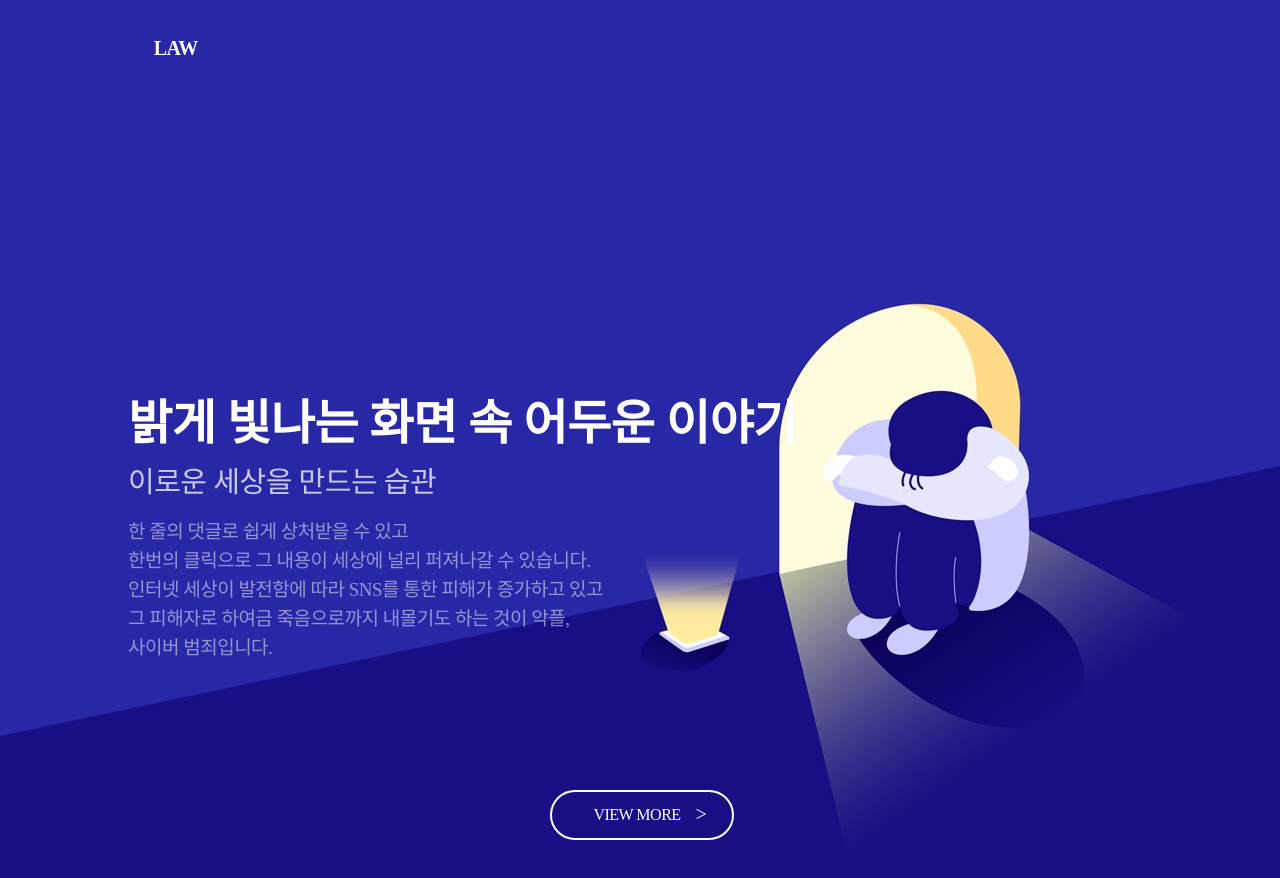
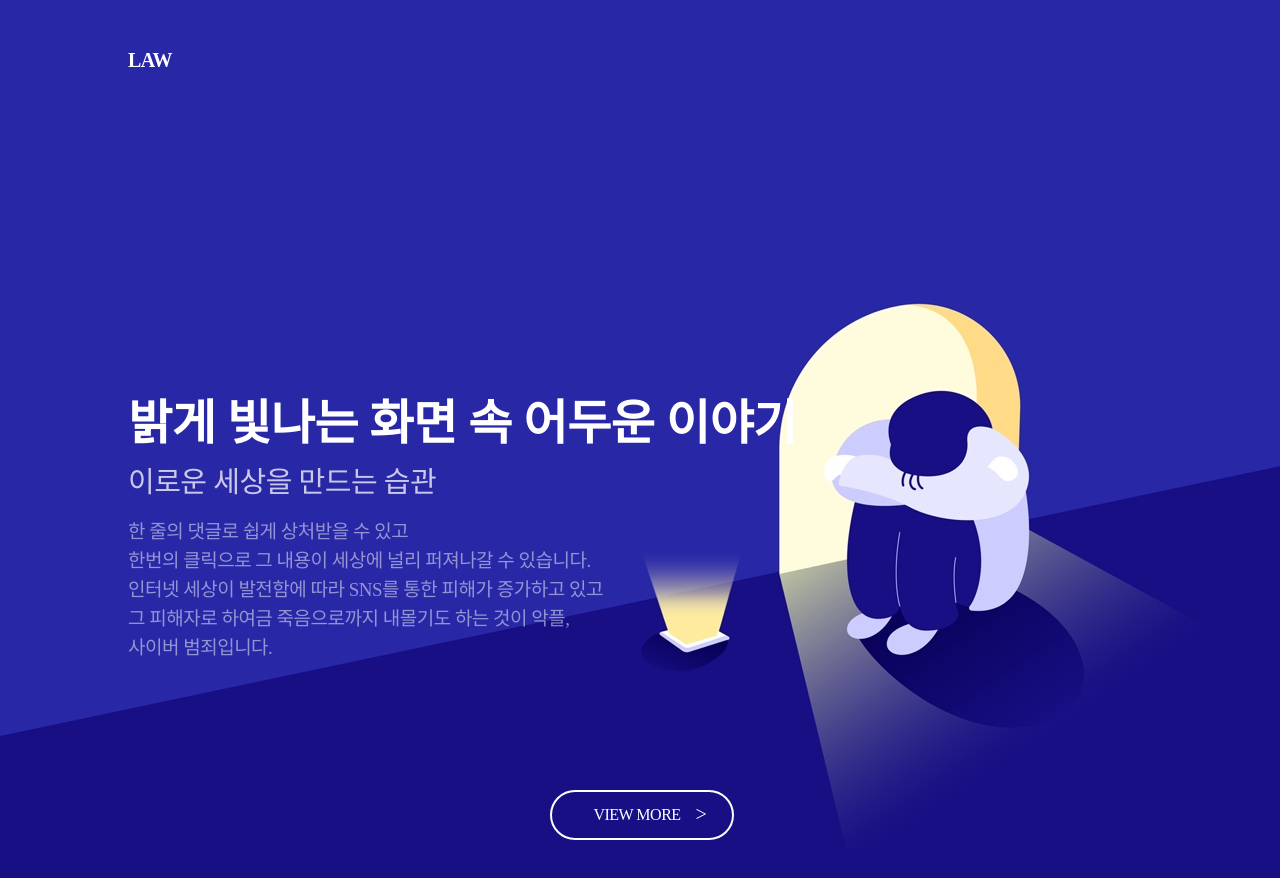
Before and after one commit to alpha0212/Law_PROJECT, a React (Create React App) app: page / in a window 1280 px wide. Shown: the top 878 px of the page. Built offline with nearby package versions, Linux system fonts and the light colour scheme; a web font is replaced by a local one.

Commit message:
✨FirstHeader: Width Style Motify

```diff
--- a/src/components/common/FixComponents/FirstHeader/index.tsx
+++ b/src/components/common/FixComponents/FirstHeader/index.tsx
@@ -16,9 +16,11 @@ export const FirstHeader: React.FC = () => {
           transition: "all 1s",
         }}
       >
-        <S.Logo to="/" style={{ color: titleColor }}>
-          LAW
-        </S.Logo>
+        <S.NavbarWidth>
+          <S.Logo to="/" style={{ color: titleColor }}>
+            LAW
+          </S.Logo>
+        </S.NavbarWidth>
       </S.NavbarContainer>
     </>
   );
--- a/src/components/common/FixComponents/FirstHeader/styled.ts
+++ b/src/components/common/FixComponents/FirstHeader/styled.ts
@@ -21,13 +21,17 @@ export const NavbarContainer = styled.div`
   background-color: #fff;
 `;
 
+export const NavbarWidth = styled.div`
+  width: 80%;
+  margin: auto;
+`;
+
 export const Logo = styled(Link)`
   font-family: Pretendard;
   font-weight: 600;
   font-size: 2rem;
   padding-bottom: 2.5rem;
   transform: translate(-57%, 0);
-  padding-left: 32.5%;
   text-decoration: none;
 `;
 
```
